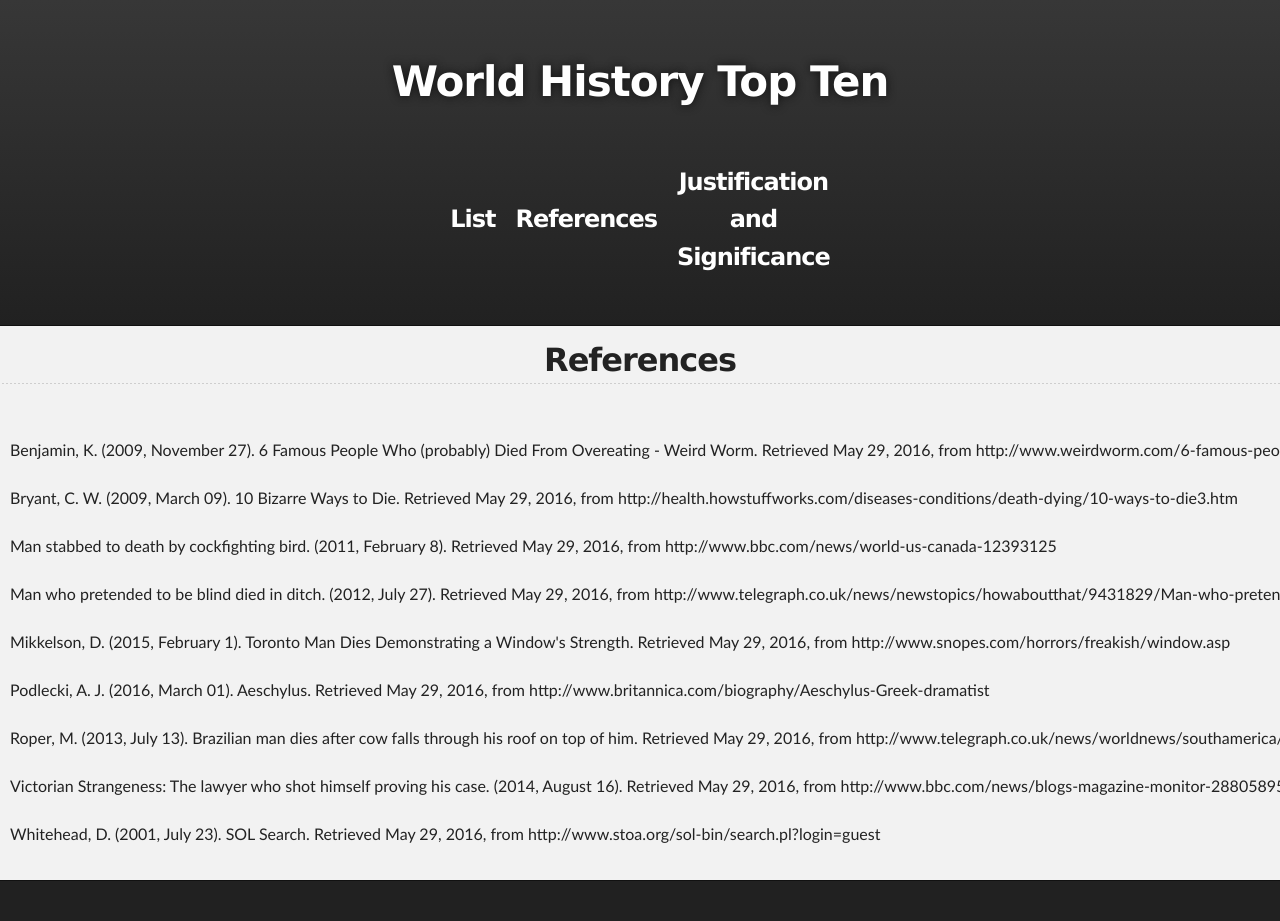
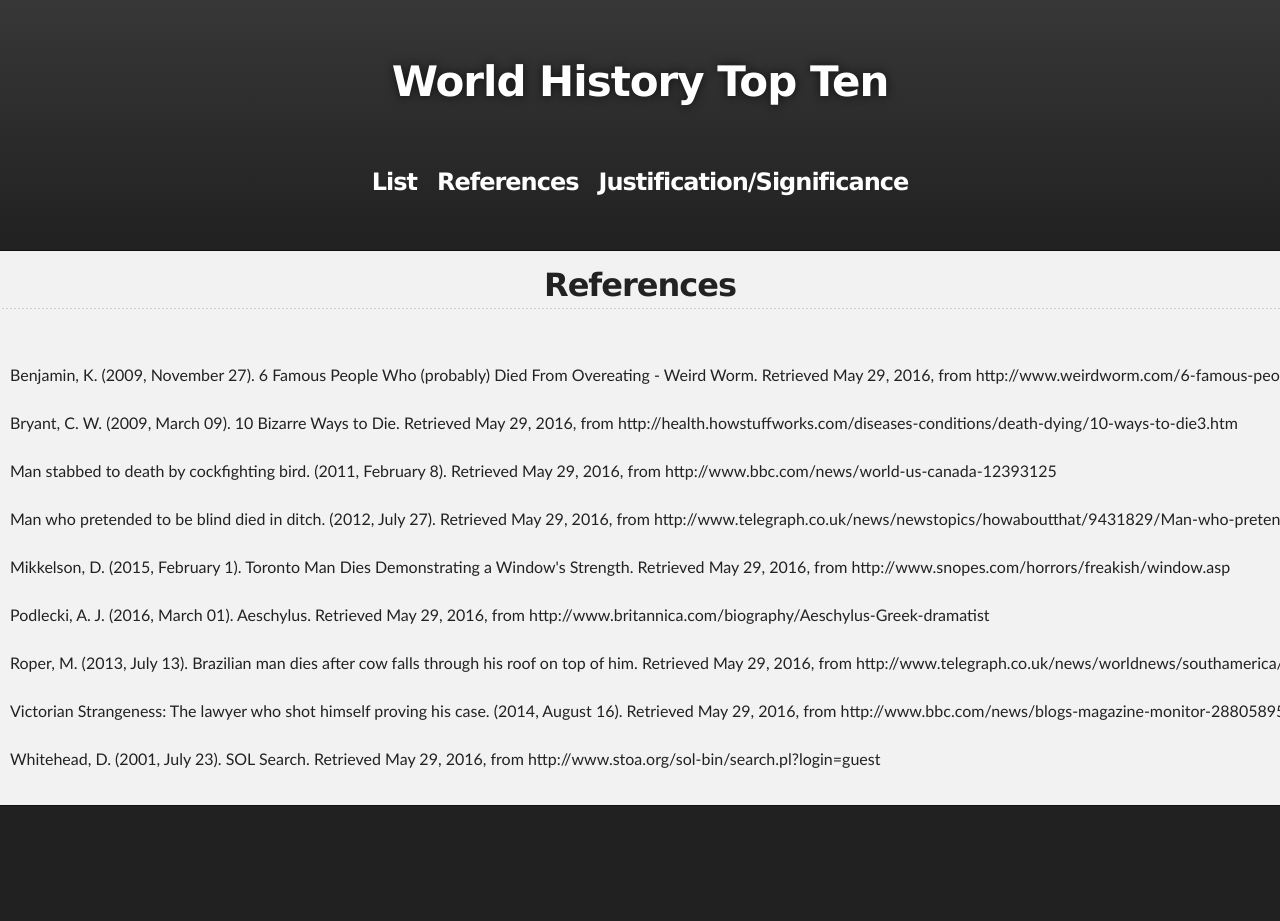
Before and after one commit to BionicPi/WorldHistoryTopTen, a plain HTML site: page references.html in a window 1280 px wide. After the commit the page ends 846 px from the top, so only its background shows below. Drawn offline with Linux system fonts and the light colour scheme.

Commit message:
Update references.html

```diff
--- a/references.html
+++ b/references.html
@@ -28,7 +28,7 @@
                 <h3><a style="color:white;" href="references.html">References</a></h3>
               </td>
               <td>
-                <h3><a style="color:white;" href="justificationSignificance.html">Justification and Significance</a></h3>
+                <h3><a style="color:white;" href="justificationSignificance.html">Justification/Significance</a></h3>
               </td>
             </tr>
           </table>
```
